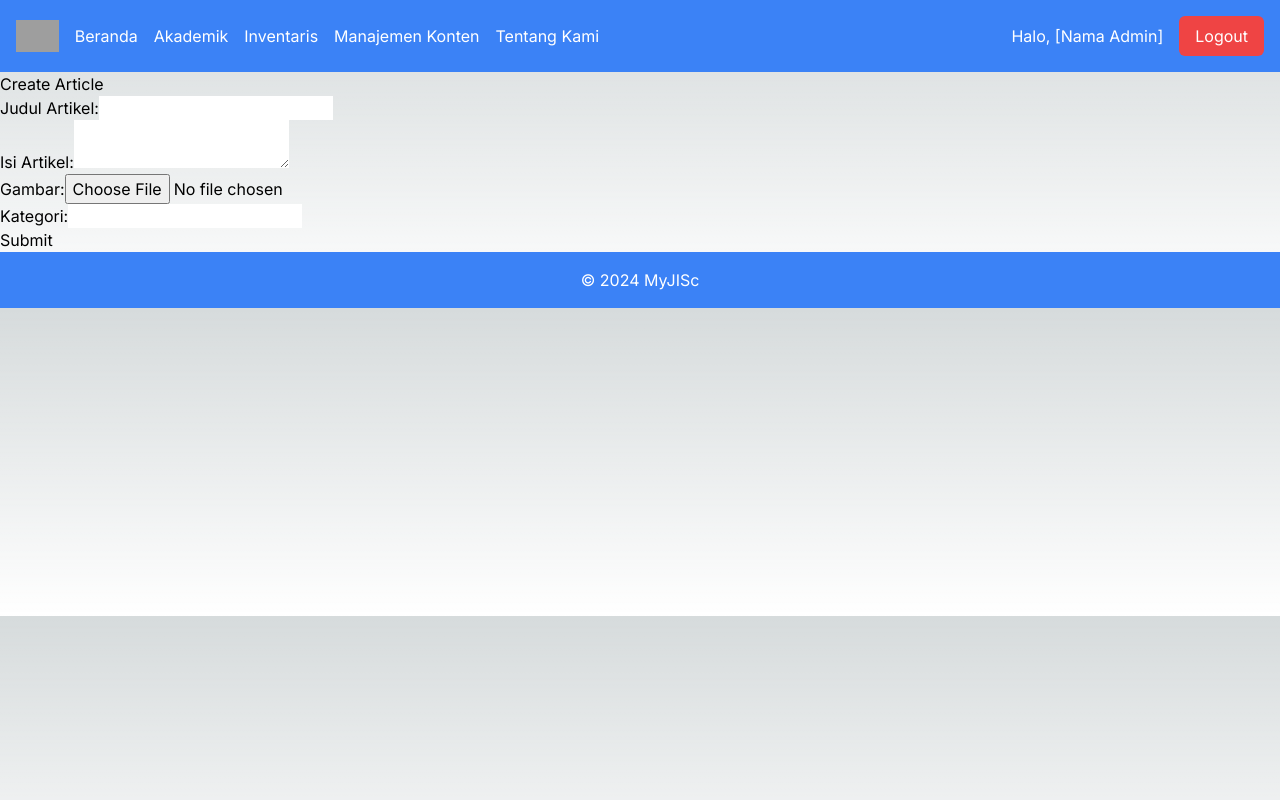
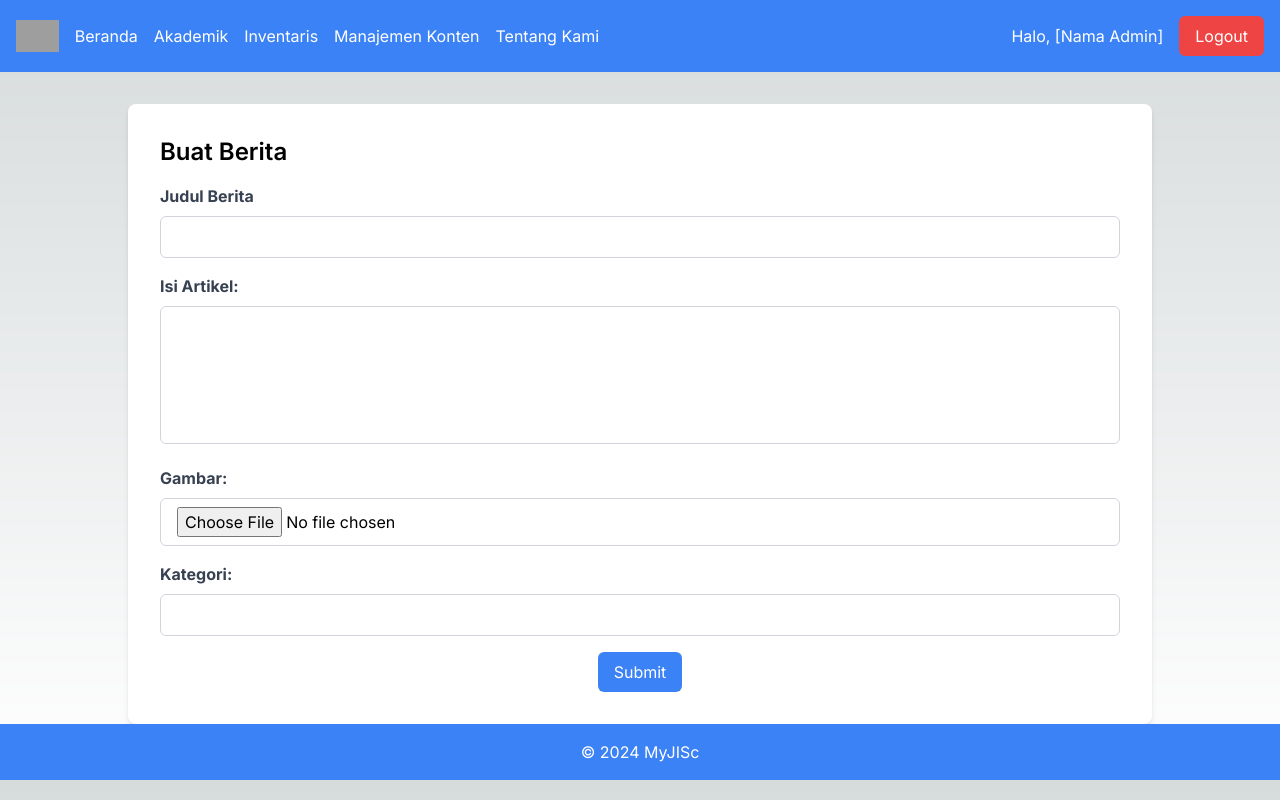
Before and after one commit to KingGedorah/d09-el-yasa-front-end, a Next.js app: page /artikel/create in a window 1280 px wide. Built offline with nearby package versions, Linux system fonts and the light colour scheme; grey boxes are pictures that could not be loaded.

Commit message:
feat: add styling and functionality for create artikel

```diff
--- a/src/app/artikel/create/page.js
+++ b/src/app/artikel/create/page.js
@@ -48,26 +48,38 @@ const CreateArticle = () => {
   return (
     <div>
       <Navbar />
-      <h1>Create Article</h1>
-      <form onSubmit={handleSubmit}>
+      <div class="container mx-auto mt-8 p-8 bg-white rounded-lg shadow-md max-w-screen-lg">
+        <h1 class="text-2xl font-semibold mb-4">Buat Berita</h1>
+        <form onSubmit={handleSubmit}>
         <div>
-          <label htmlFor="judulArtikel">Judul Artikel:</label>
-          <input type="text" id="judulArtikel" value={judulArtikel} onChange={(e) => setJudulArtikel(e.target.value)} />
+          <div class="mb-4">
+                <label htmlFor="judulArtikel" class="block text-gray-700 font-bold mb-2">Judul Berita</label>
+                <input type="text" id="judulArtikel" value={judulArtikel} onChange={(e) => setJudulArtikel(e.target.value)} name="judul" class="border border-gray-300 rounded-md py-2 px-4 w-full focus:outline-none focus:border-blue-500"/>
+          </div>
+
+          <div class="mb-4">
+          <label htmlFor="isiArtikel" class="block text-gray-700 font-bold mb-2">Isi Artikel:</label>
+          <textarea name="isi" rows="5" class="border border-gray-300 rounded-md py-2 px-4 w-full resize-none focus:outline-none focus:border-blue-500" id="isiArtikel" value={isiArtikel} onChange={(e) => setIsiArtikel(e.target.value)} />
         </div>
-        <div>
-          <label htmlFor="isiArtikel">Isi Artikel:</label>
-          <textarea id="isiArtikel" value={isiArtikel} onChange={(e) => setIsiArtikel(e.target.value)} />
+
+        <div class="mb-4">
+          <label htmlFor="gambar" class="block text-gray-700 font-bold mb-2">Gambar:</label>
+          <input name="gambar" class="border border-gray-300 rounded-md py-2 px-4 w-full focus:outline-none focus:border-blue-500" type="file" id="gambar" onChange={(e) => setGambar(e.target.files[0])} />
         </div>
-        <div>
-          <label htmlFor="gambar">Gambar:</label>
-          <input type="file" id="gambar" onChange={(e) => setGambar(e.target.files[0])} />
+
+        <div class="mb-4">
+          <label htmlFor="kategori" class="block text-gray-700 font-bold mb-2">Kategori:</label>
+          <input class="border border-gray-300 rounded-md py-2 px-4 w-full focus:outline-none focus:border-blue-500" type="text" id="kategori" value={kategori} onChange={(e) => setKategori(e.target.value)} />
         </div>
-        <div>
-          <label htmlFor="kategori">Kategori:</label>
-          <input type="text" id="kategori" value={kategori} onChange={(e) => setKategori(e.target.value)} />
+        <div class="flex justify-center">
+          <button type="submit" class="bg-blue-500 text-white py-2 px-4 rounded-md hover:bg-blue-600 transition duration-300">Submit</button>
         </div>
-        <button type="submit">Submit</button>
+
+        </div>
       </form>
+      </div>
+
+
       {isSuccess && (
         <div className="popup success">
           <p>Artikel berhasil dibuat!</p>
```
